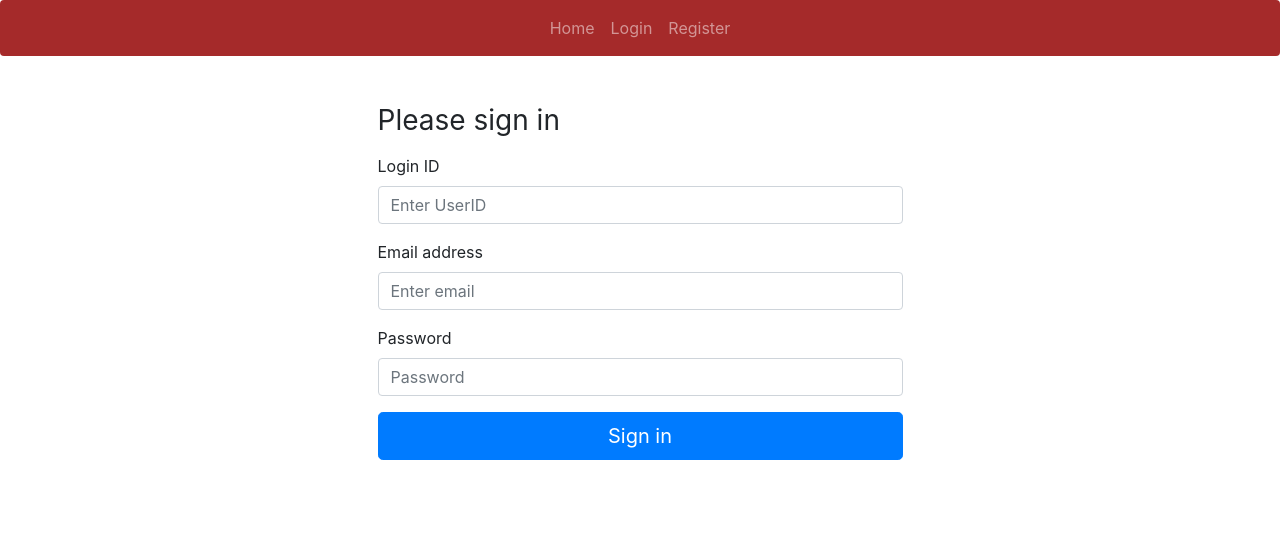
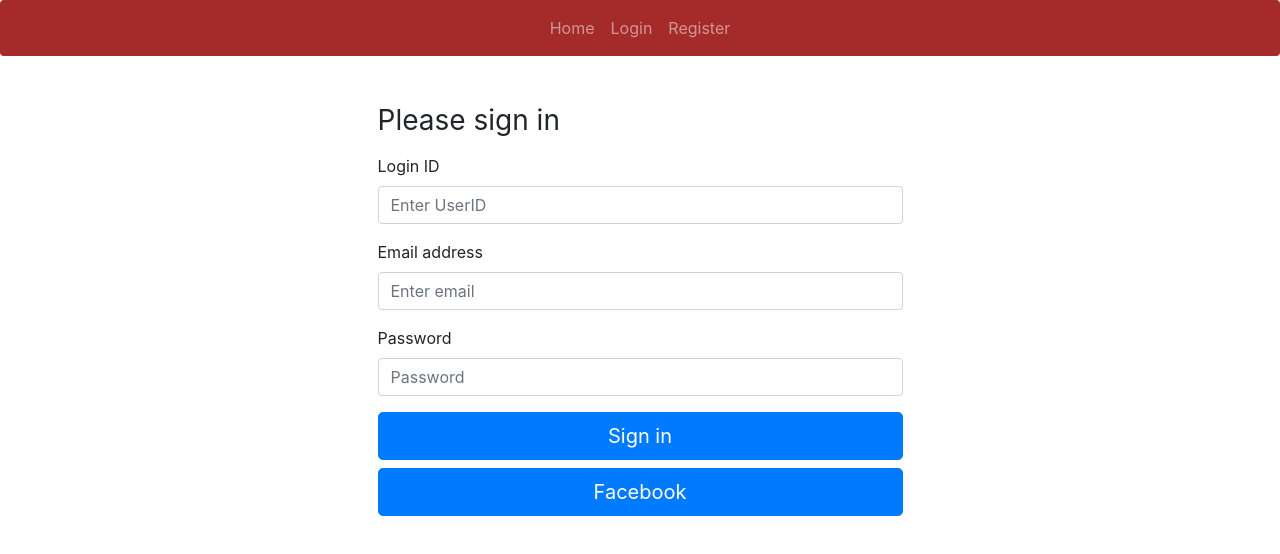
Before and after one commit to shubham05101994/ESP272, a React (Create React App) app in the folder client/: page /#/login in a window 1280 px wide. Shown: the top 554 px of the page. Built offline with nearby package versions, Linux system fonts and the light colour scheme.

Commit message:
Facebook login added

```diff
--- a/client/src/components/Login.js
+++ b/client/src/components/Login.js
@@ -94,6 +94,12 @@ class Login extends Component {
               >
                 Sign in
               </button>
+              <button
+                type="submit"
+                className="btn btn-lg btn-primary btn-block"
+              >
+                Facebook
+              </button>
             </form>
           </div>
         </div>
--- a/client/src/components/Patient.js
+++ b/client/src/components/Patient.js
@@ -131,7 +131,7 @@ class Patient extends Component {
     return (
       <div className="container">
         <div className="row">
-          <div className="col-md-6 mt-5 mx-auto" style={{ textAlign: "left" }}>
+          <div className="col-md-7 mt-5 mb-5 mx-auto" style={{ textAlign: "left" }}>
             <form noValidate onSubmit={this.onSubmit}>
               <h1 className="h3 mb-3 font-weight-normal">
                 Make an appointment of Doctor
```
Also changed, not shown: 8 other files (tests, documents, lock files or other folders).
